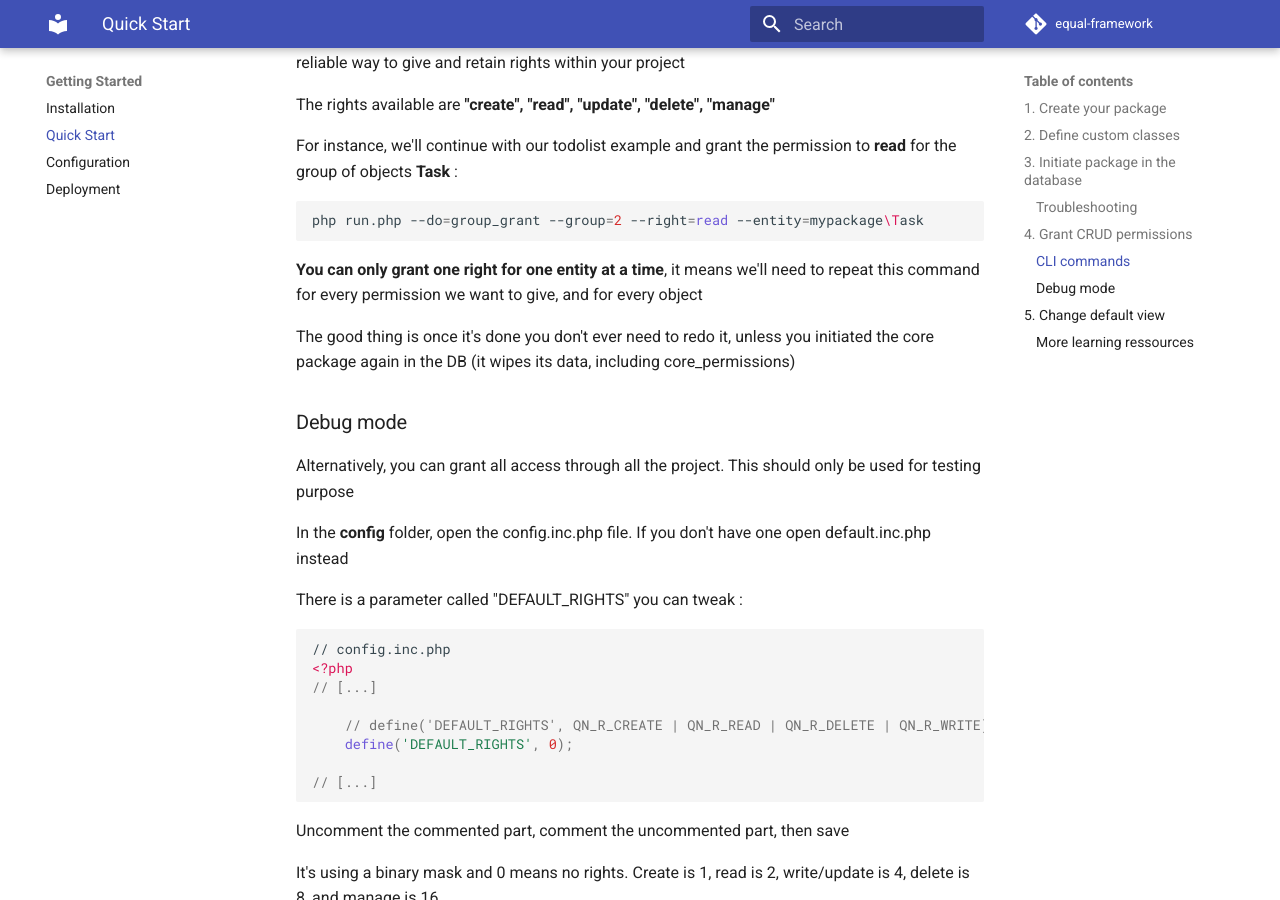
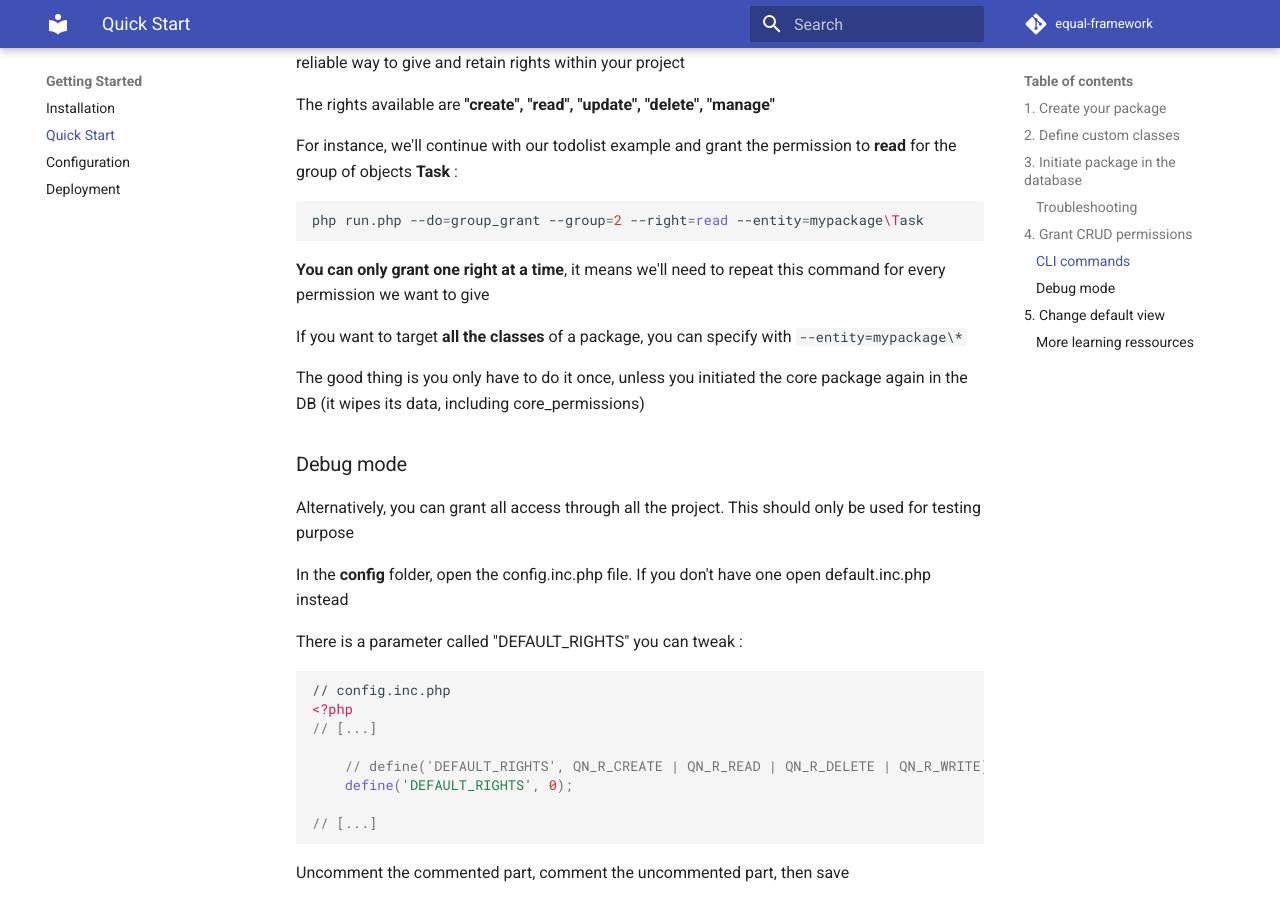
Before and after one commit to equalframework/equal-doc, an MkDocs documentation site: the page built from docs/getting-started/quick-start.md, in a window 1280 px wide and 900 px high, scrolled down 2535 px. Built offline with MkDocs 1.6.1 and Material for MkDocs 9.7.7, drawn with Linux system fonts in a browser that asks for light colours; comment, search, counter and statistics services are not loaded.

Commit message:
adding some explanation in quick-start > grant permissions

````diff
--- a/docs/getting-started/quick-start.md
+++ b/docs/getting-started/quick-start.md
@@ -128,9 +128,12 @@ For instance, we'll continue with our todolist example and grant the permission
 php run.php --do=group_grant --group=2 --right=read --entity=mypackage\Task
 ```
 
-**You can only grant one right for one entity at a time**, it means we'll need to repeat this command for every permission we want to give, and for every object
+**You can only grant one right at a time**, it means we'll need to repeat this command for every permission we want to give
 
-The good thing is once it's done you don't ever need to redo it, unless you initiated the core package again in the DB (it wipes its data, including core_permissions)
+If you want to target **all the classes** of a package, you can specify with ``` --entity=mypackage\* ```
+
+
+The good thing is you only have to do it once, unless you initiated the core package again in the DB (it wipes its data, including core_permissions)
 
 ### Debug mode
 
````
